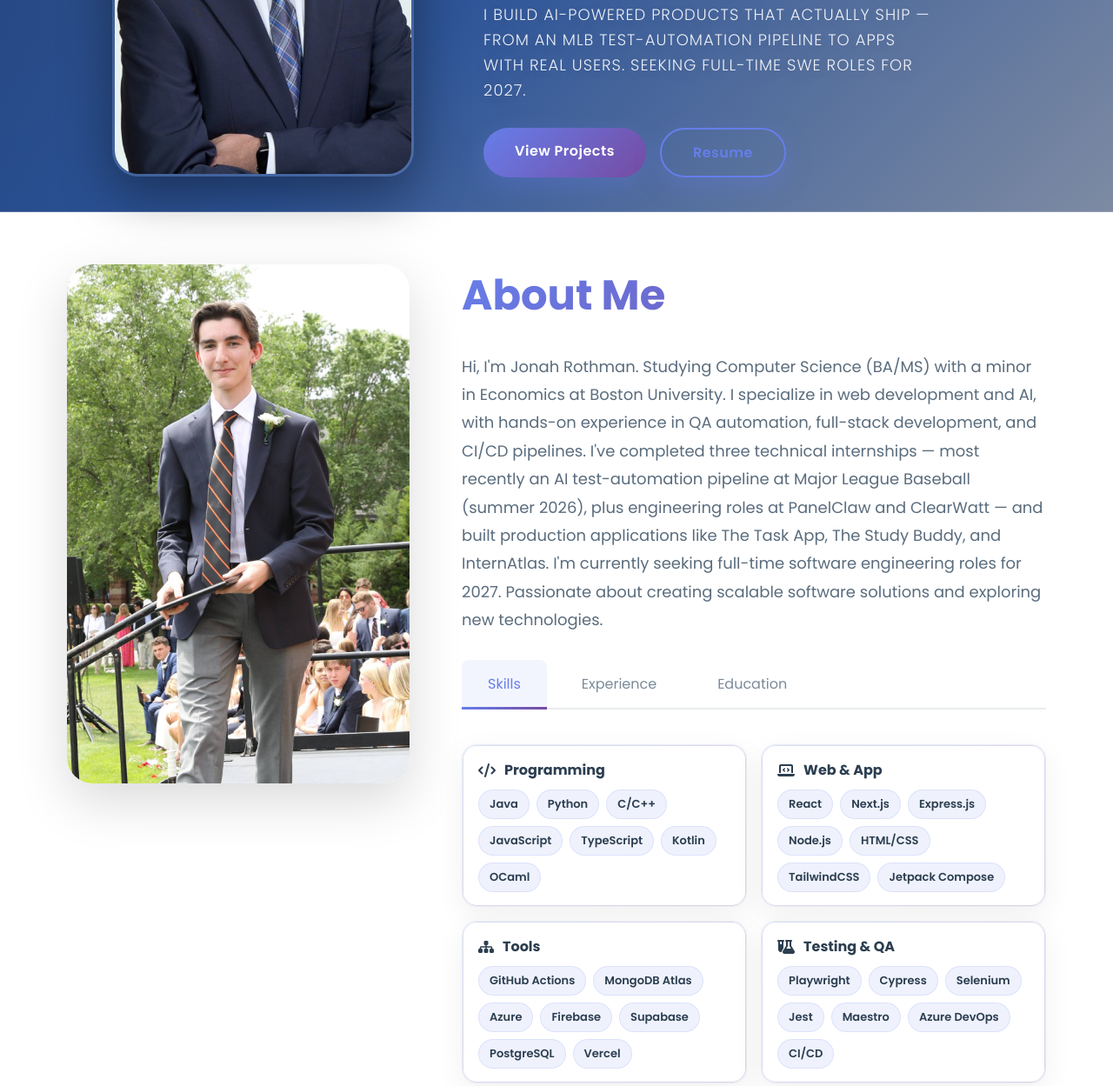
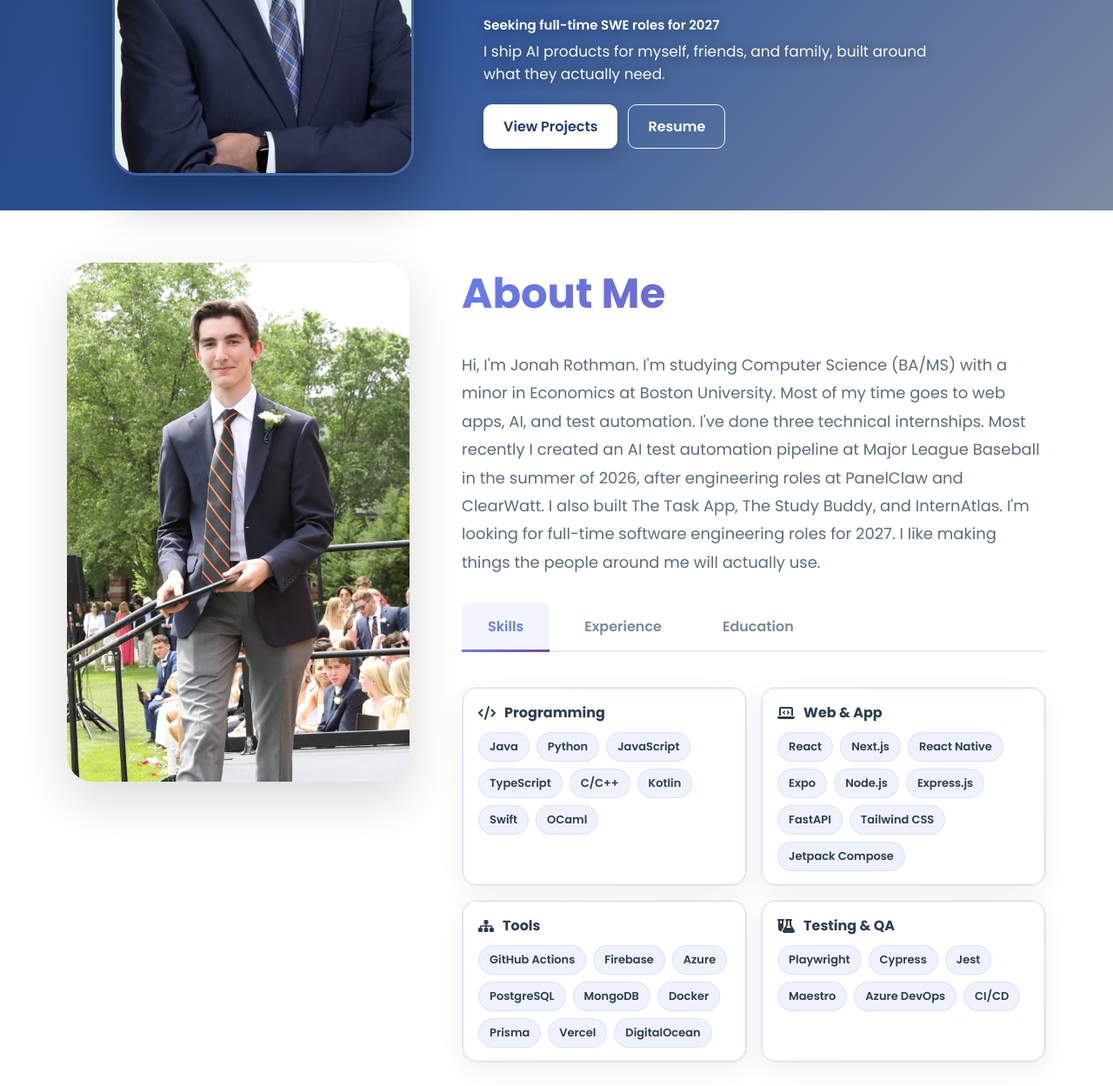
Before and after one commit to jonahr4/personal-website, a plain HTML site: page index.html in a window 1280 px wide. Shown: the part 448-1697 px from the top of the page at 87% size. Drawn offline with Linux system fonts and the light colour scheme.

Commit message:
Rewrite the hero so it sounds like Jonah, and give the buttons a solid look that holds up on the blue header.
The new line was stiff, the outline button faded into the header, and the skills list was behind the work already on the page.

Co-authored-by: Cursor <cursoragent@cursor.com>

```diff
--- a/index.html
+++ b/index.html
@@ -7,7 +7,7 @@
 
     <!-- Primary SEO -->
     <title>Jonah Rothman | Software Engineer & CS Student at Boston University</title>
-    <meta name="description" content="Jonah Rothman — MS/BA Computer Science student at Boston University specializing in full-stack development, AI, and QA automation. Former intern at MLB, PanelClaw, and ClearWatt.">
+    <meta name="description" content="Jonah Rothman is a software engineer and computer science student at Boston University. He builds web and mobile apps and has interned at MLB, PanelClaw, and ClearWatt.">
     <meta name="keywords" content="Jonah Rothman, software engineer, computer science, Boston University, full-stack developer, AI developer, QA automation, web development, internship, portfolio">
     <meta name="author" content="Jonah Rothman">
     <meta name="robots" content="index, follow">
@@ -16,8 +16,10 @@
     <!-- Open Graph (Facebook / LinkedIn previews) -->
     <meta property="og:type" content="website">
     <meta property="og:url" content="https://jonahrothman.com/">
-    <meta property="og:title" content="Jonah Rothman | Software Engineer & CS Student">
-    <meta property="og:description" content="MS/BA Computer Science student at Boston University. Full-stack developer, AI enthusiast, and QA automation engineer. Interned at MLB, PanelClaw, and ClearWatt.">
+    <meta property="og:title" content="Jonah Rothman | Software Engineer & CS Student at Boston University">
+    <meta property="og:description" content="Jonah Rothman is a software engineer and computer science student at Boston University. He builds web and mobile apps and has interned at MLB, PanelClaw, and ClearWatt.">
+    <meta property="og:image:width" content="1200">
+    <meta property="og:image:height" content="800">
     <meta property="og:image" content="https://jonahrothman.com/photos/headshot-compressed.jpg">
     <meta property="og:image:alt" content="Jonah Rothman headshot">
     <meta property="og:site_name" content="Jonah Rothman Portfolio">
@@ -25,31 +27,54 @@
 
     <!-- Twitter / X Card -->
     <meta name="twitter:card" content="summary_large_image">
-    <meta name="twitter:title" content="Jonah Rothman | Software Engineer & CS Student">
-    <meta name="twitter:description" content="MS/BA CS student at Boston University. Full-stack dev, AI, and QA automation. Interned at MLB, PanelClaw & ClearWatt.">
+    <meta name="twitter:title" content="Jonah Rothman | Software Engineer & CS Student at Boston University">
+    <meta name="twitter:description" content="Jonah Rothman is a software engineer and computer science student at Boston University. He builds web and mobile apps and has interned at MLB, PanelClaw, and ClearWatt.">
     <meta name="twitter:image" content="https://jonahrothman.com/photos/headshot-compressed.jpg">
     <meta name="twitter:image:alt" content="Jonah Rothman headshot">
 
     <!-- JSON-LD Structured Data (Person schema) -->
+    <link rel="me" href="https://www.linkedin.com/in/jonah-rothman/">
+    <link rel="me" href="https://github.com/jonahr4">
+
     <script type="application/ld+json">
     {
       "@context": "https://schema.org",
+      "@type": "ProfilePage",
+      "url": "https://jonahrothman.com/",
+      "mainEntity": {
         "@type": "Person",
+        "@id": "https://jonahrothman.com/#jonah-rothman",
         "name": "Jonah Rothman",
-      "url": "https://jonahrothman.com",
+        "givenName": "Jonah",
+        "familyName": "Rothman",
+        "url": "https://jonahrothman.com/",
         "image": "https://jonahrothman.com/photos/headshot-compressed.jpg",
+        "email": "jonahrothman@me.com",
+        "jobTitle": "Software Engineer",
+        "description": "Jonah Rothman is a software engineer and computer science student at Boston University. He builds web and mobile apps and has interned at MLB, PanelClaw, and ClearWatt.",
+        "homeLocation": {
+          "@type": "Place",
+          "name": "Boston, Massachusetts"
+        },
+        "alumniOf": {
+          "@type": "CollegeOrUniversity",
+          "name": "Boston University",
+          "url": "https://www.bu.edu/"
+        },
         "sameAs": [
           "https://www.linkedin.com/in/jonah-rothman/",
           "https://github.com/jonahr4"
         ],
-      "jobTitle": "Software Engineer",
-      "description": "MS/BA Computer Science student at Boston University specializing in full-stack development, AI, and QA automation.",
-      "email": "jonahrothman@me.com",
-      "alumniOf": {
-        "@type": "CollegeOrUniversity",
-        "name": "Boston University"
-      },
-      "knowsAbout": ["Full-Stack Development", "Artificial Intelligence", "QA Automation", "Web Development", "CI/CD Pipelines"]
+        "knowsAbout": [
+          "Web Development",
+          "React",
+          "Next.js",
+          "React Native",
+          "Test Automation",
+          "Playwright",
+          "Artificial Intelligence"
+        ]
+      }
     }
     </script>
 
@@ -85,7 +110,8 @@
                 <div class="header-text">
                     <p>MS/BA Computer Science Student at Boston University</p>
                     <h1>Hi, I'm <span>Jonah</span><br> Rothman from Boston</h1>
-                    <p class="hero-value">I build AI-powered products that actually ship &mdash; from an MLB test-automation pipeline to apps with real users. Seeking full-time SWE roles for 2027.</p>
+                    <p class="hero-status">Seeking full-time SWE roles for 2027</p>
+                    <p class="hero-value">I ship AI products for myself, friends, and family, built around what they actually need.</p>
                     <div class="hero-cta">
                         <a href="#portfolio" class="btn hero-btn">View Projects</a>
                         <a href="Jonah_Rothman_Resume_Fall_2026.pdf" class="btn hero-btn hero-btn-outline" target="_blank" rel="noopener">Resume</a>
@@ -105,11 +131,12 @@
                 </div>
                 <div class="about-col-2">
                     <h2 class="subtitle">About Me</h2>
-                    <p>Hi, I'm Jonah Rothman. Studying Computer Science (BA/MS) with a minor in Economics at Boston
-                        University. I specialize in web development and AI, with hands-on experience in QA automation,
-                        full-stack development, and CI/CD pipelines. I've completed three technical internships &mdash; most recently an AI test-automation pipeline at Major League Baseball (summer 2026), plus engineering roles at PanelClaw and ClearWatt &mdash; and built production applications like The Task App, The Study Buddy,
-                        and InternAtlas. I'm currently seeking full-time software engineering roles for 2027. Passionate about creating scalable software solutions and exploring new
-                        technologies.</p>
+                    <p>Hi, I'm Jonah Rothman. I'm studying Computer Science (BA/MS) with a minor in Economics at Boston
+                        University. Most of my time goes to web apps, AI, and test automation. I've done three technical
+                        internships. Most recently I created an AI test automation pipeline at Major League Baseball in
+                        the summer of 2026, after engineering roles at PanelClaw and ClearWatt. I also built The Task App,
+                        The Study Buddy, and InternAtlas. I'm looking for full-time software engineering roles for 2027.
+                        I like making things the people around me will actually use.</p>
 
                     <div class="tab-titles" role="tablist" aria-label="About sections">
                         <button type="button" class="tab-links active-link" role="tab" aria-selected="true" onclick="opentab('skills')">Skills</button>
@@ -125,10 +152,11 @@
                                 <div class="chip-row">
                                     <span class="chip">Java</span>
                                     <span class="chip">Python</span>
-                                    <span class="chip">C/C++</span>
                                     <span class="chip">JavaScript</span>
                                     <span class="chip">TypeScript</span>
+                                    <span class="chip">C/C++</span>
                                     <span class="chip">Kotlin</span>
+                                    <span class="chip">Swift</span>
                                     <span class="chip">OCaml</span>
                                 </div>
                             </div>
@@ -137,10 +165,12 @@
                                 <div class="chip-row">
                                     <span class="chip">React</span>
                                     <span class="chip">Next.js</span>
+                                    <span class="chip">React Native</span>
+                                    <span class="chip">Expo</span>
+                                    <span class="chip">Node.js</span>
                                     <span class="chip">Express.js</span>
-                                    <span class="chip">Node.js</span>
-                                    <span class="chip">HTML/CSS</span>
-                                    <span class="chip">TailwindCSS</span>
+                                    <span class="chip">FastAPI</span>
+                                    <span class="chip">Tailwind CSS</span>
                                     <span class="chip">Jetpack Compose</span>
                                 </div>
                             </div>
@@ -148,12 +178,14 @@
                                 <div class="skill-heading"><i class="fa-solid fa-sitemap"></i> Tools</div>
                                 <div class="chip-row">
                                     <span class="chip">GitHub Actions</span>
-                                    <span class="chip">MongoDB Atlas</span>
+                                    <span class="chip">Firebase</span>
                                     <span class="chip">Azure</span>
-                                    <span class="chip">Firebase</span>
-                                    <span class="chip">Supabase</span>
                                     <span class="chip">PostgreSQL</span>
+                                    <span class="chip">MongoDB</span>
+                                    <span class="chip">Docker</span>
+                                    <span class="chip">Prisma</span>
                                     <span class="chip">Vercel</span>
+                                    <span class="chip">DigitalOcean</span>
                                 </div>
                             </div>
                             <div class="skill-card">
@@ -161,7 +193,6 @@
                                 <div class="chip-row">
                                     <span class="chip">Playwright</span>
                                     <span class="chip">Cypress</span>
-                                    <span class="chip">Selenium</span>
                                     <span class="chip">Jest</span>
                                     <span class="chip">Maestro</span>
                                     <span class="chip">Azure DevOps</span>
--- /dev/null
+++ b/robots.txt
@@ -0,0 +1,4 @@
+User-agent: *
+Allow: /
+
+Sitemap: https://jonahrothman.com/sitemap.xml
--- a/style.css
+++ b/style.css
@@ -1225,23 +1225,25 @@ nav ul li a:hover::after {
     display: block;
     margin: 50px auto;
     width: fit-content;
-    background: linear-gradient(135deg, #667eea 0%, #764ba2 100%);
-    padding: 16px 50px;
-    border-radius: 50px;
+    background: #1e3c72;
+    padding: 14px 32px;
+    border-radius: 10px;
     text-decoration: none;
     color: white;
     font-weight: 600;
     font-size: 16px;
-    box-shadow: 0 10px 30px rgba(102, 126, 234, 0.3);
-    transition: all 0.3s ease;
-    border: none;
-    letter-spacing: 0.5px;
+    box-shadow: 0 2px 8px rgba(30, 60, 114, 0.18);
+    transition: background 0.2s ease, transform 0.2s ease, box-shadow 0.2s ease;
+    border: 1px solid #1e3c72;
+    letter-spacing: 0;
     text-align: center;
+    cursor: pointer;
 }
 
 .btn:hover {
-    transform: translateY(-3px);
-    box-shadow: 0 15px 40px rgba(102, 126, 234, 0.4);
+    background: #16325f;
+    transform: translateY(-1px);
+    box-shadow: 0 6px 16px rgba(30, 60, 114, 0.22);
 }
 
 
@@ -1743,18 +1745,18 @@ nav ul li a:hover::after {
     color: white;
     width: 50px;
     height: 50px;
-    background: linear-gradient(135deg, #667eea 0%, #764ba2 100%);
+    background: #1e3c72;
     border-radius: 50%;
     display: inline-flex;
     align-items: center;
     justify-content: center;
-    transition: all 0.3s ease;
-    box-shadow: 0 5px 15px rgba(102, 126, 234, 0.3);
+    transition: background 0.2s ease, transform 0.2s ease;
+    box-shadow: none;
 }
 
 .social-icons a:hover {
-    transform: translateY(-5px);
-    box-shadow: 0 10px 25px rgba(102, 126, 234, 0.4);
+    background: #16325f;
+    transform: translateY(-2px);
 }
 
 .contact-right form {
@@ -2171,27 +2173,78 @@ nav .fa-solid {
     clip: rect(0 0 0 0); white-space: nowrap; border: 0;
 }
 button.tab-links {
-    background: none; border: 0; font: inherit;
+    background: none;
+    border: 0;
+    font-family: inherit;
+    cursor: pointer;
 }
 nav .menu-btn { display: none; }
 a:focus-visible, button:focus-visible, input:focus-visible, textarea:focus-visible {
     outline: 3px solid #667eea; outline-offset: 2px;
 }
-.hero-value {
-    margin-top: 18px; font-size: 18px; line-height: 1.6;
-    color: #4b5563; max-width: 520px;
-}
-.hero-cta { display: flex; gap: 16px; margin-top: 28px; flex-wrap: wrap; }
-.btn.hero-btn { margin: 0; padding: 14px 36px; display: inline-block; }
-.btn.hero-btn-outline { background: transparent; border: 2px solid #667eea; color: #667eea; }
-.btn.hero-btn-outline:hover { background: rgba(102, 126, 234, 0.08); }
+.header-text h1 {
+    margin-bottom: 14px;
+    text-shadow: 0 2px 18px rgba(0, 0, 0, 0.35);
+}
+.header-text p.hero-status,
+.header-text p.hero-value {
+    text-transform: none;
+    letter-spacing: 0;
+    color: #fff;
+    text-shadow: 0 2px 14px rgba(0, 0, 0, 0.4);
+}
+.header-text p.hero-status {
+    margin: 0 0 8px;
+    font-size: 15px;
+    font-weight: 600;
+    line-height: 1.4;
+}
+.header-text p.hero-value {
+    margin: 0;
+    font-size: 17px;
+    font-weight: 400;
+    line-height: 1.5;
+    max-width: 34rem;
+    color: rgba(255, 255, 255, 0.95);
+}
+.hero-cta { display: flex; gap: 12px; margin-top: 22px; flex-wrap: wrap; }
+.btn.hero-btn {
+    margin: 0;
+    padding: 12px 22px;
+    display: inline-block;
+    background: #fff;
+    color: #1e3c72;
+    border: 1px solid #fff;
+    box-shadow: 0 8px 20px rgba(0, 0, 0, 0.18);
+}
+.btn.hero-btn:hover {
+    background: #f3f6fb;
+    color: #1e3c72;
+    box-shadow: 0 10px 22px rgba(0, 0, 0, 0.22);
+}
+.btn.hero-btn-outline {
+    background: transparent;
+    color: #fff;
+    border: 1.5px solid rgba(255, 255, 255, 0.95);
+    box-shadow: none;
+}
+.btn.hero-btn-outline:hover {
+    background: rgba(255, 255, 255, 0.14);
+    color: #fff;
+    box-shadow: none;
+}
 @media only screen and (max-width: 840px) {
     nav .menu-btn {
         display: block; background: none; border: 0; padding: 0;
         cursor: pointer; color: inherit; font-size: 25px;
     }
     nav ul .menu-btn { position: absolute; top: 25px; left: 25px; }
-    .hero-cta { margin-top: 22px; }
+    .hero-cta { margin-top: 18px; }
+}
+@media only screen and (max-width: 665px) {
+    .header-text p.hero-status { font-size: 14px; }
+    .header-text p.hero-value { font-size: 15px; max-width: none; }
+    .hero-cta { justify-content: center; }
 }
 @media (prefers-reduced-motion: reduce) {
     *, *::before, *::after {
```
Also changed, not shown: sitemap.xml (added, +9 -0 lines). Lines whose indentation alone changed are shown as unchanged.
